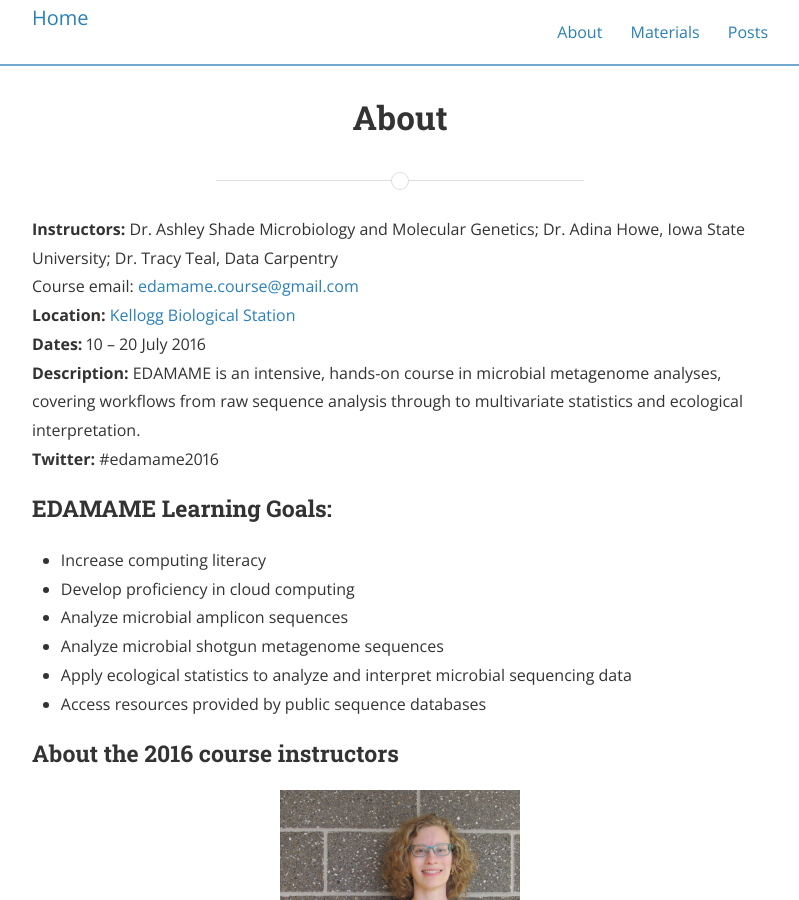
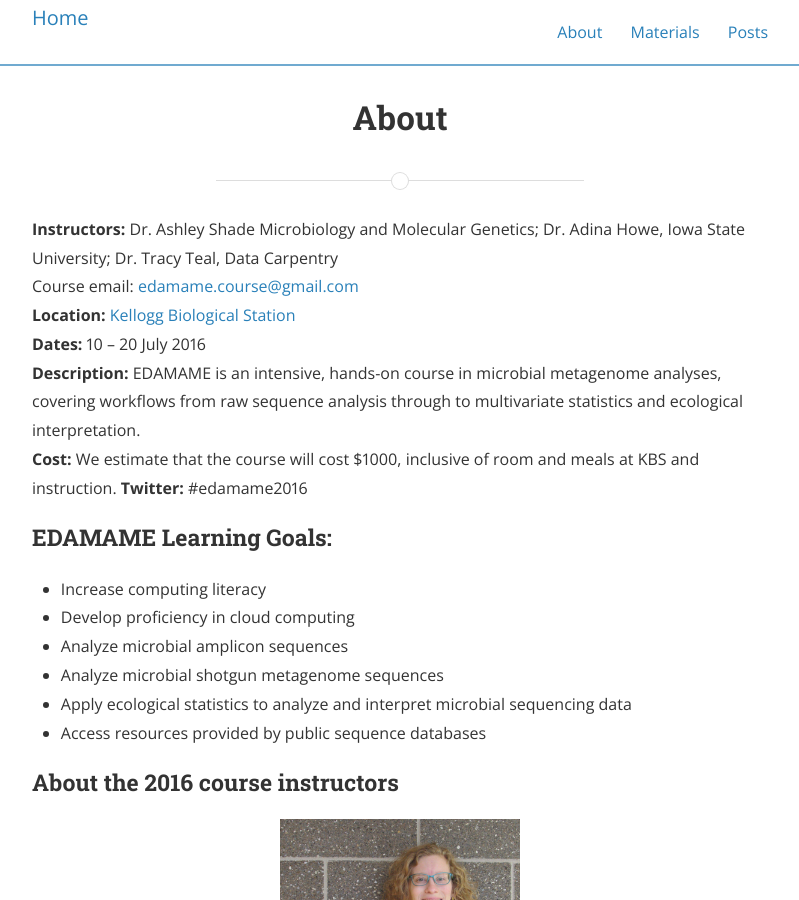
Before and after one commit to edamame-course/edamame-course.github.io, a Jekyll site: the page built from about.md, in a window 1280 px wide and 900 px high. Shown: the whole window, without its empty margins (240-1039 px from the left). Built offline with Jekyll 4.4.1, drawn with Linux system fonts in a browser that asks for light colours; nearby versions of some CDN libraries; a style sheet for code colours, icons or effects is not loaded.

Commit message:
update to include workshop costs

```diff
--- a/about.md
+++ b/about.md
@@ -9,6 +9,7 @@ Course email:  [edamame.course@gmail.com](mailto:edamame.course@gmail.com)
 **Location:** [Kellogg Biological Station](http://www.kbs.msu.edu)
 **Dates:**  10 – 20 July 2016
 **Description:**  EDAMAME is an intensive, hands-on course in microbial metagenome analyses, covering workflows from raw sequence analysis through to multivariate statistics and ecological interpretation.
+**Cost:**  We estimate that the course will cost $1000, inclusive of room and meals at KBS and instruction.
 **Twitter:**  #edamame2016
 
 ### EDAMAME Learning Goals:
```
